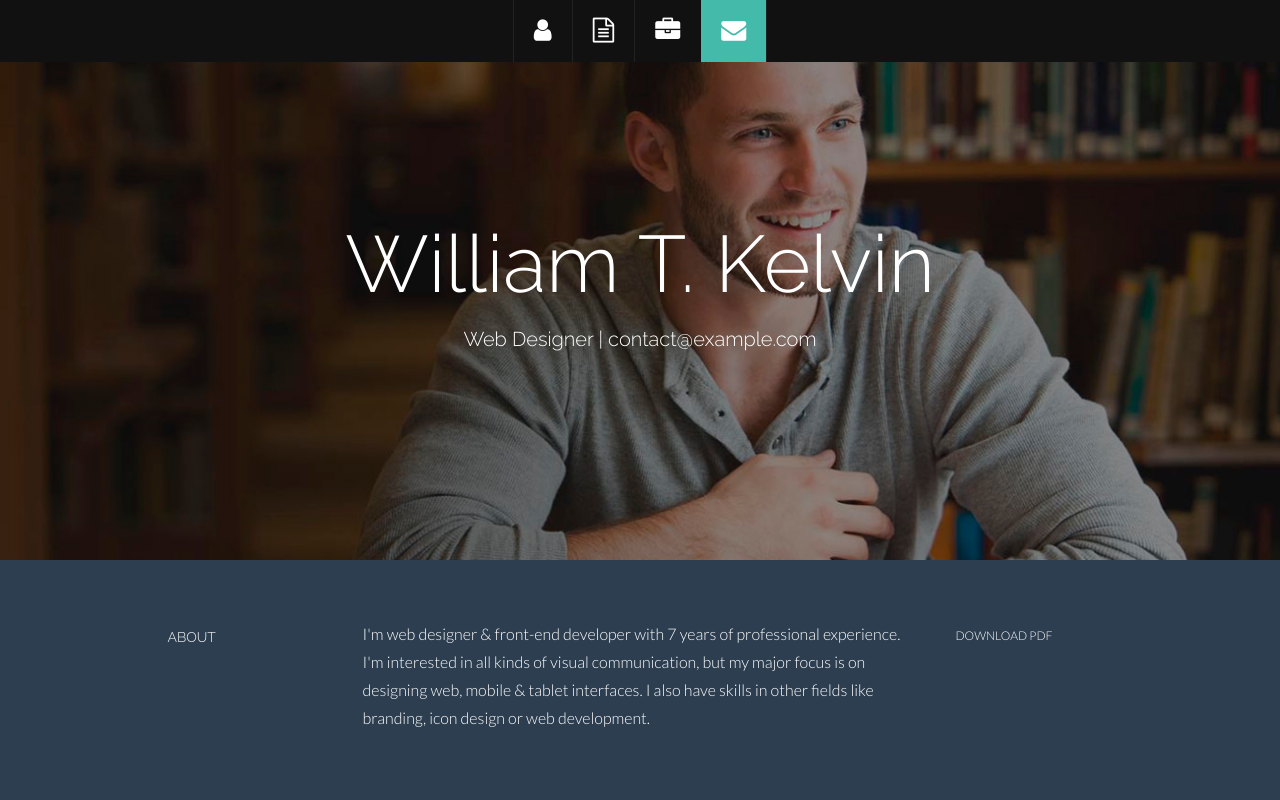
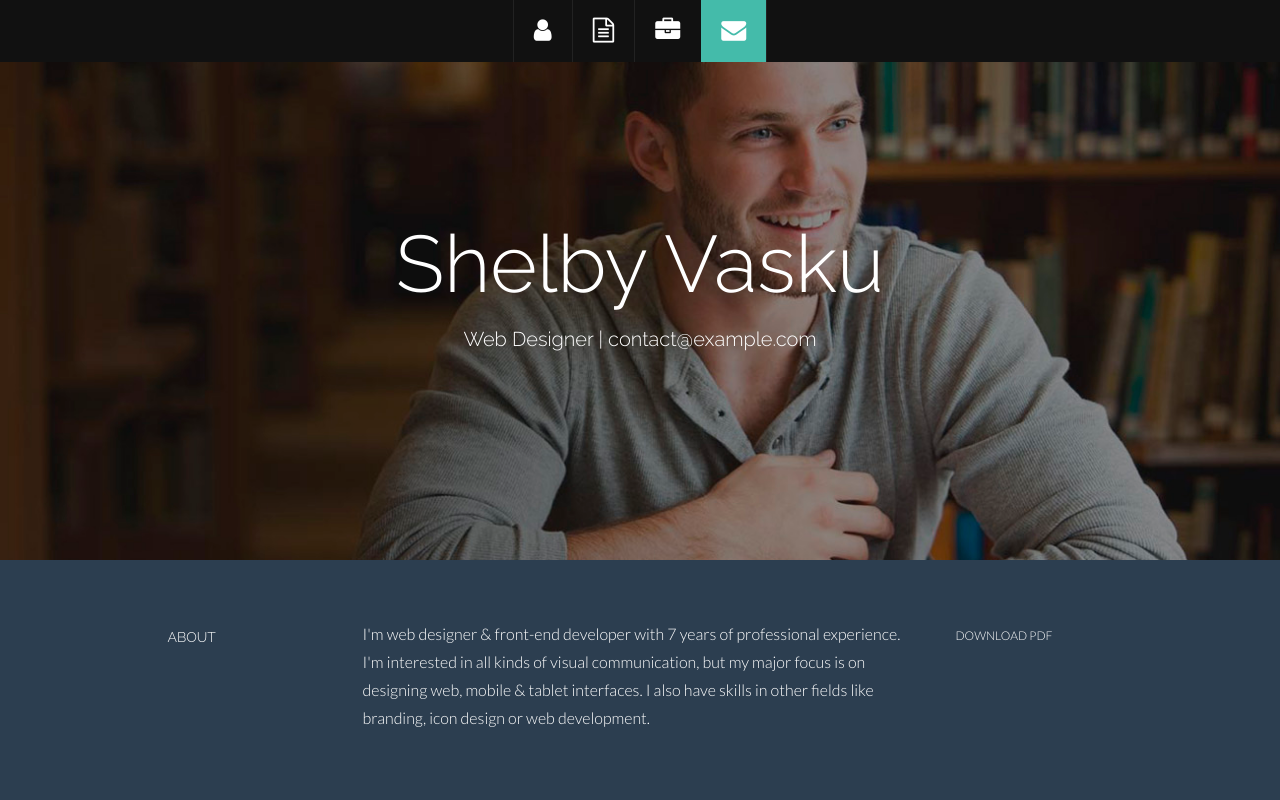
Before and after one commit to yamagoops101/yamagoops101.github.io, a plain HTML site: page index.html in a window 1280 px wide. Shown: the top 800 px of the page. Drawn offline with Linux system fonts and the light colour scheme.

Commit message:
name changed

```diff
--- a/index.html
+++ b/index.html
@@ -64,7 +64,7 @@
     <div class="container">
       <div class="row centered">
         <div class="col-lg-12">
-          <h1>William T. Kelvin</h1>
+          <h1>Shelby Vasku</h1>
           <h3>Web Designer | contact@example.com</h3>
         </div>
         <!--/.col-lg-12 -->
```
